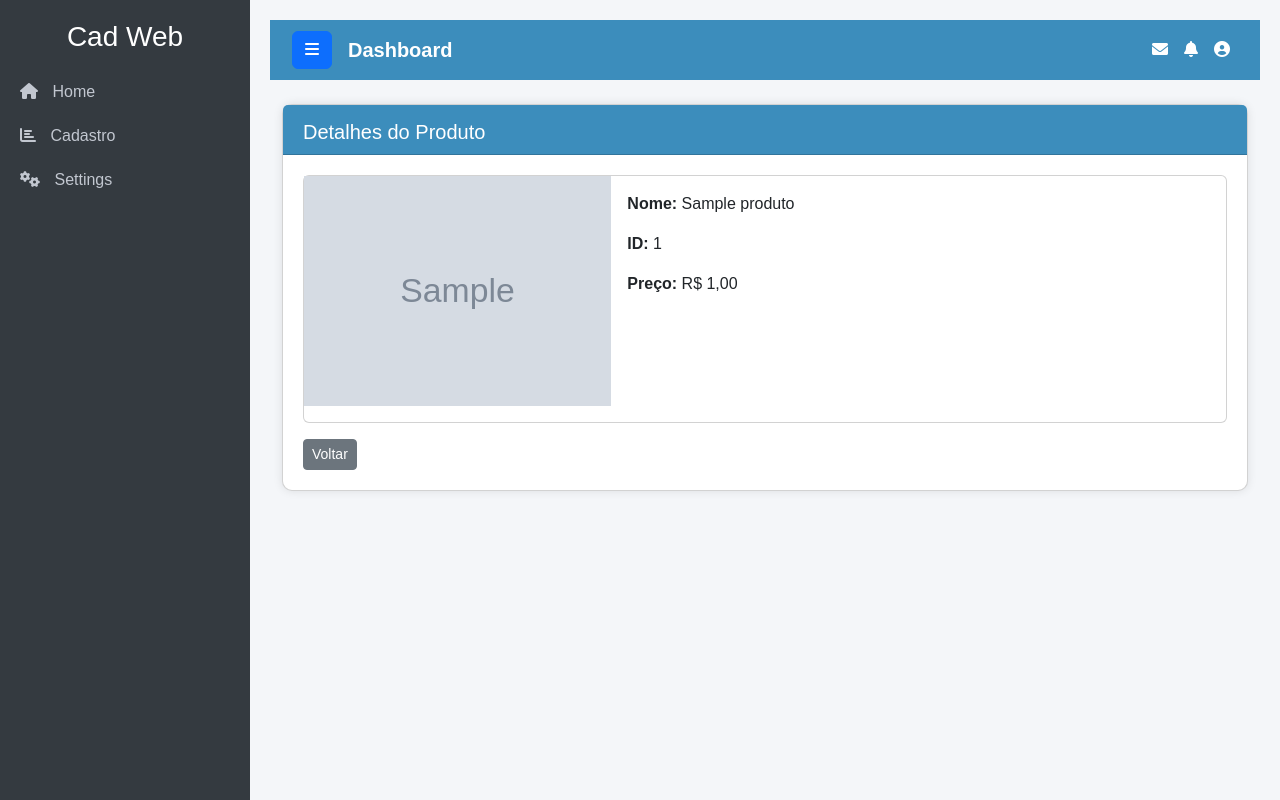
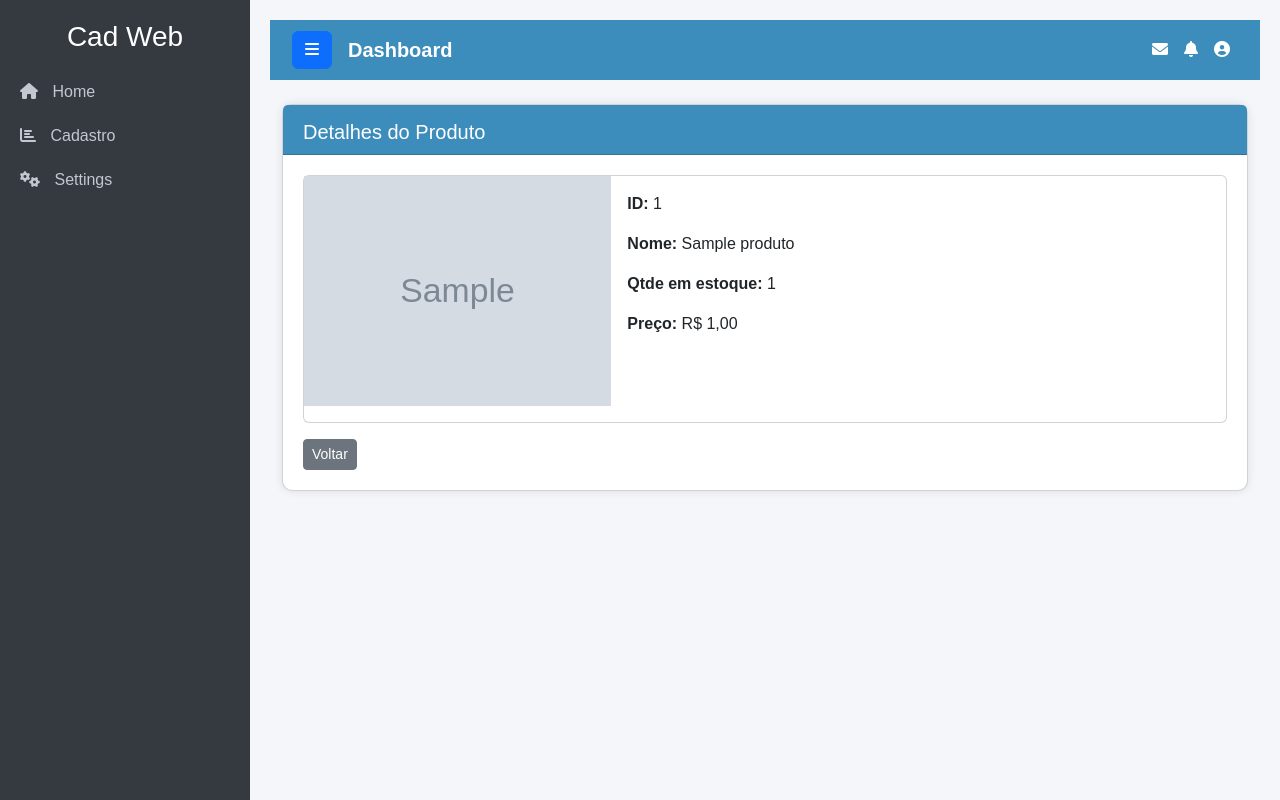
Before and after one commit to alvaroeduard/cadweb, a Django app: page /detalhes_produto/1 in a window 1280 px wide. Run offline with Django 4.2, Linux system fonts and the light colour scheme; tables that the repository leaves empty hold one stand-in row (values such as "Sample post"); grey boxes marked "Sample" are stand-in pictures; some libraries are stand-ins or nearby versions.

Commit message:
13/01/2025 19:30

```diff
--- a/templates/produto/detalhes.html
+++ b/templates/produto/detalhes.html
@@ -11,8 +11,9 @@
         </div>
         <div class="col-md-8">
             <div class="card-body">
+                <p class="card-text"><strong>ID:</strong> {{ produto.id }}</p>
                 <p class="card-text"><strong>Nome:</strong> {{ produto.nome}}</p>
-                <p class="card-text"><strong>ID:</strong> {{ produto.id }}</p>
+                <p class="card-text"><strong>Qtde em estoque:</strong> {{ produto.estoque.qtde }}</p>
                 <p class="card-text"><strong>Preço:</strong> R$ {{ produto.preco }}</p>
             </div>
         </div>
```
